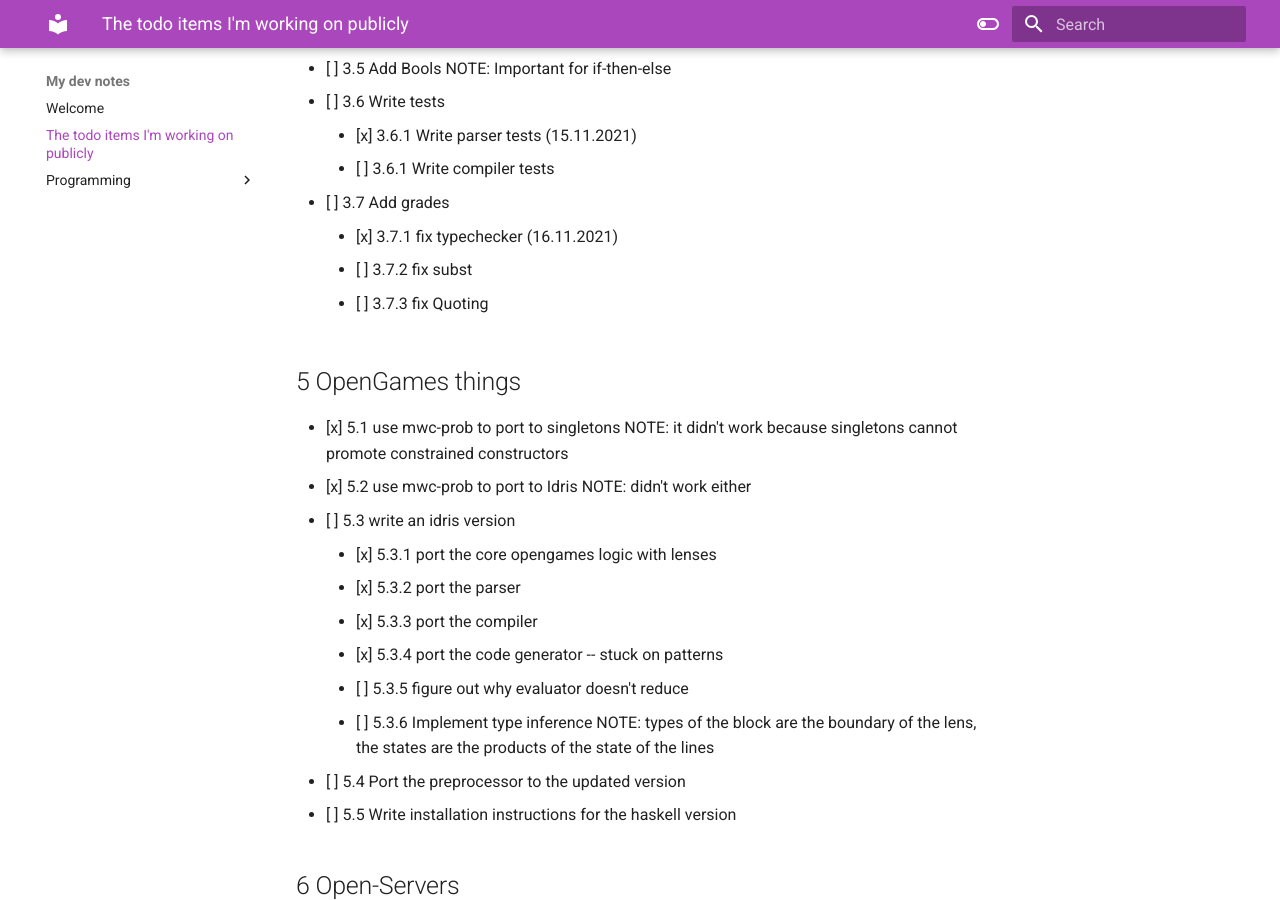
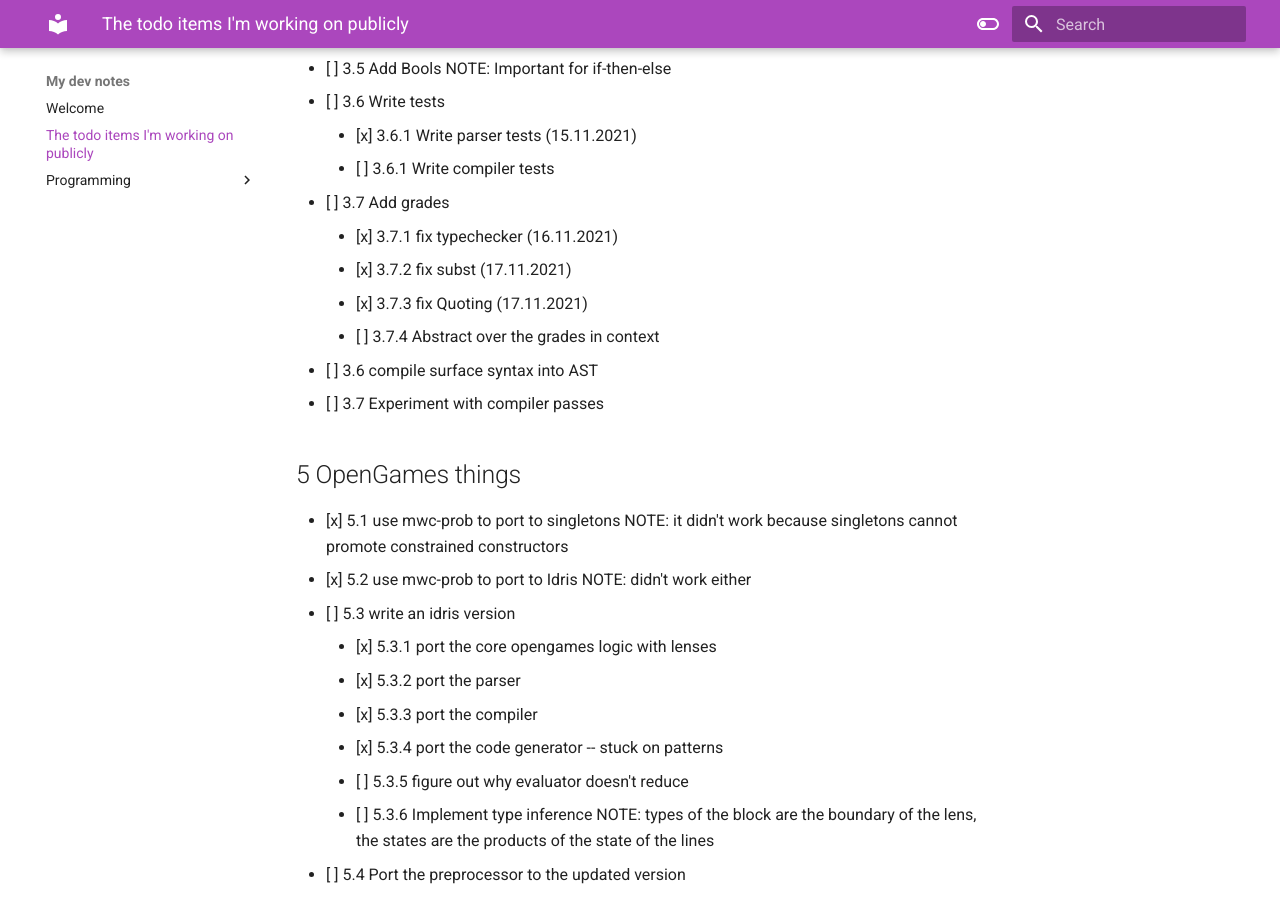
Before and after one commit to andrevidela/dev-notes, an MkDocs documentation site: the page built from docs/TASKS.md, in a window 1280 px wide and 900 px high, scrolled down 615 px. Built offline with MkDocs 1.6.1 and Material for MkDocs 9.7.7, drawn with Linux system fonts in a browser that asks for light colours.

Commit message:
update compiler tasks

```diff
--- a/docs/TASKS.md
+++ b/docs/TASKS.md
@@ -24,8 +24,12 @@ inherit the number of the project they belong to.
     - [ ] 3.6.1 Write compiler tests
   - [ ] 3.7 Add grades
     - [x] 3.7.1 fix typechecker (16.11.2021)
-    - [ ] 3.7.2 fix subst
-    - [ ] 3.7.3 fix Quoting
+    - [x] 3.7.2 fix subst  (17.11.2021)
+    - [x] 3.7.3 fix Quoting  (17.11.2021)
+    - [ ] 3.7.4 Abstract over the grades in context
+  - [ ] 3.6 compile surface syntax into AST
+  - [ ] 3.7 Experiment with compiler passes
+
 
 ## 5 OpenGames things
   - [x] 5.1 use mwc-prob to port to singletons
```
